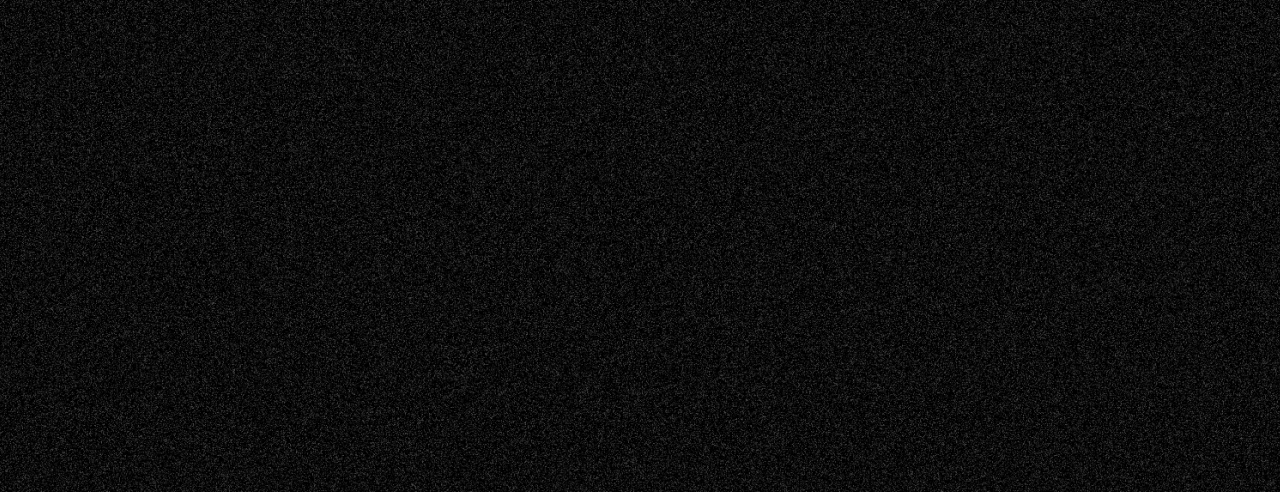
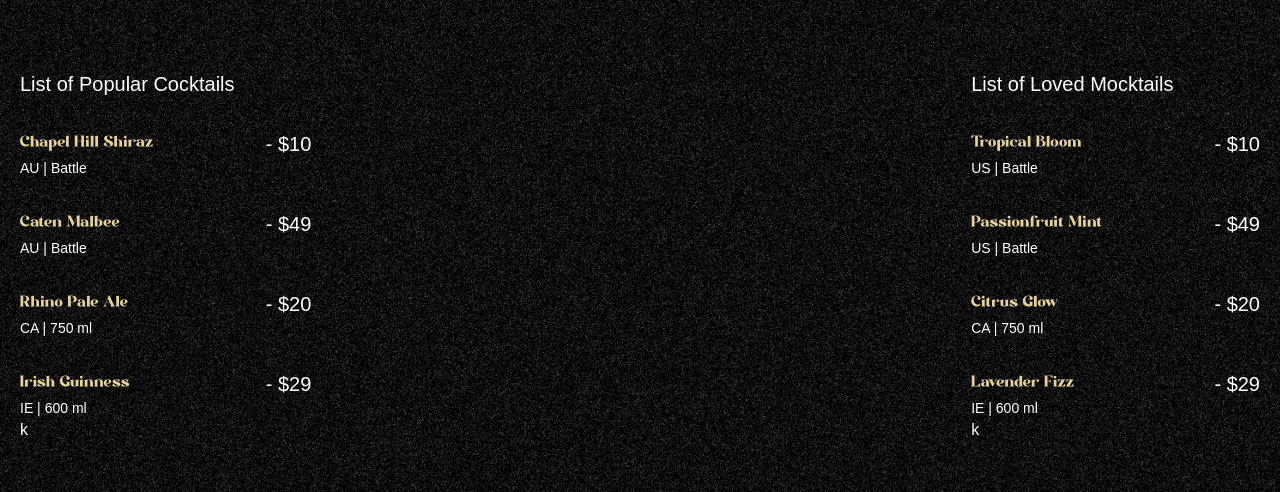
Before and after one commit to Jonathan0823/mojito-landing, a React (Vite) app: page / in a window 1280 px wide. Shown: the part 890-1382 px from the top of the page. Built offline with nearby package versions, Linux system fonts and the light colour scheme; a web font is replaced by a local one.

Commit message:
feat(cocktails): add content and animation to the leaves

```diff
--- a/src/components/Cocktails.tsx
+++ b/src/components/Cocktails.tsx
@@ -1,5 +1,81 @@
+import { useGSAP } from "@gsap/react";
+import { cocktailLists, mockTailLists } from "../constants";
+import gsap from "gsap";
+
 const Cocktails = () => {
-  return <section id="cocktails" className="noisy"></section>;
+  useGSAP(() => {
+    const parallaxTimeline = gsap.timeline({
+      scrollTrigger: {
+        trigger: "#cocktails",
+        start: "top 30%",
+        end: "bottom 80%",
+        scrub: true,
+      },
+    });
+
+    parallaxTimeline
+      .from("#c-left-leaf", {
+        x: -100,
+        y: 100,
+      })
+      .from("#c-right-leaf", {
+        x: 100,
+        y: 100,
+      });
+  }, []);
+  return (
+    <section id="cocktails" className="noisy h-dvh">
+      <img
+        src="/images/cocktail-left-leaf.png"
+        alt="left-leaf"
+        id="c-left-leaf"
+        className="c-left-leaf"
+      />
+      <img
+        src="/images/cocktail-right-leaf.png"
+        alt="right-leaf"
+        id="c-right-leaf"
+        className="c-right-leaf"
+      />
+
+      <div className="list">
+        <div className="popular">
+          <h2>List of Popular Cocktails</h2>
+          <ul>
+            {cocktailLists.map(({ name, country, detail, price }) => (
+              <li key={name}>
+                <div className="me-28">
+                  <h3>{name}</h3>
+                  <p>
+                    {country} | {detail}
+                  </p>
+                </div>
+                <span>- {price}</span>
+              </li>
+            ))}
+          </ul>
+          k
+        </div>
+        <div className="loved">
+          <h2>List of Loved Mocktails</h2>
+          <ul>
+            {mockTailLists.map(({ name, country, detail, price }) => (
+              <li key={name}>
+                <div className="me-28">
+                  <h3>{name}</h3>
+                  <p>
+                    {country} | {detail}
+                  </p>
+                </div>
+                <span>- {price}</span>
+              </li>
+            ))}
+          </ul>
+          k
+        </div>
+      </div>
+    </section>
+  );
 };
 
 export default Cocktails;
```
